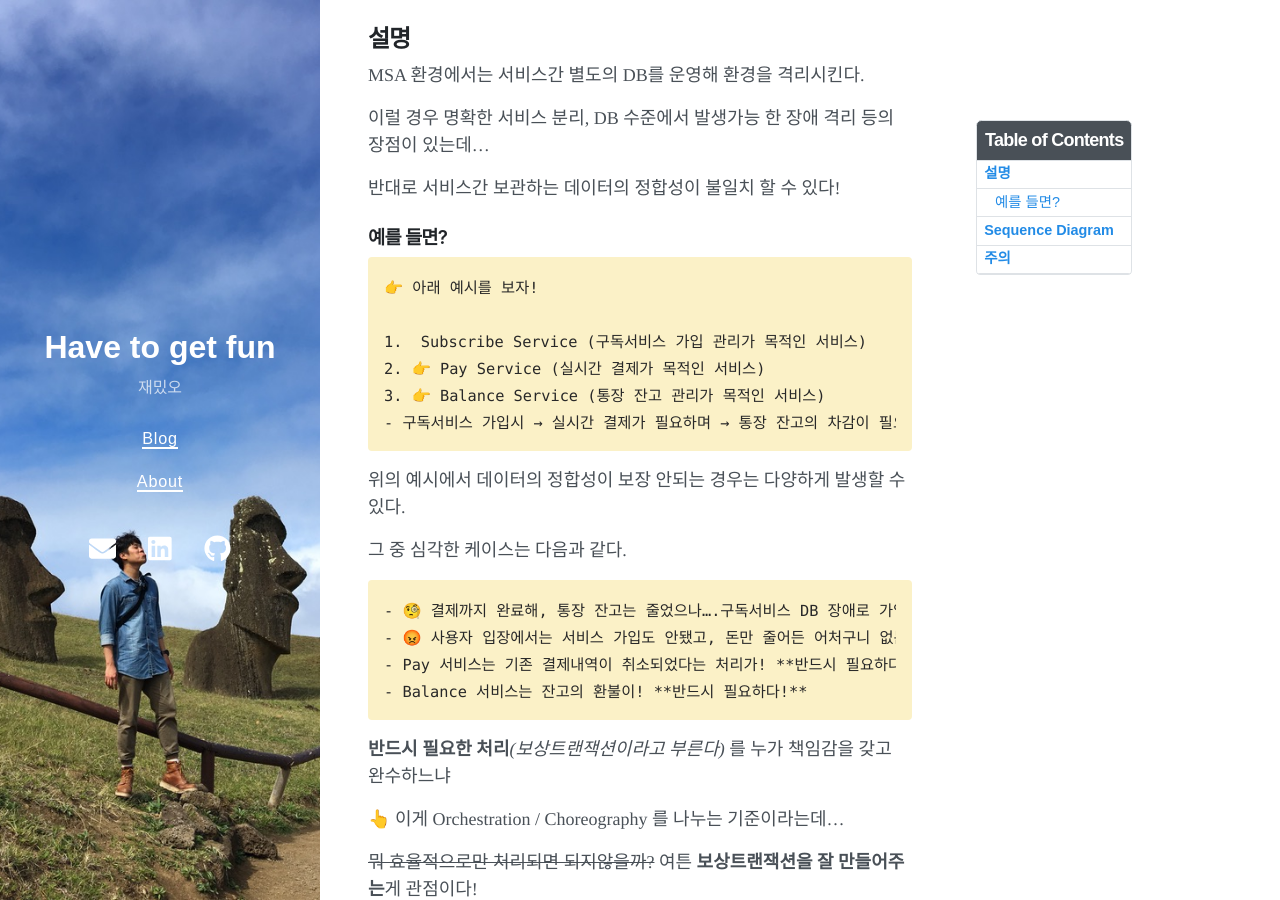
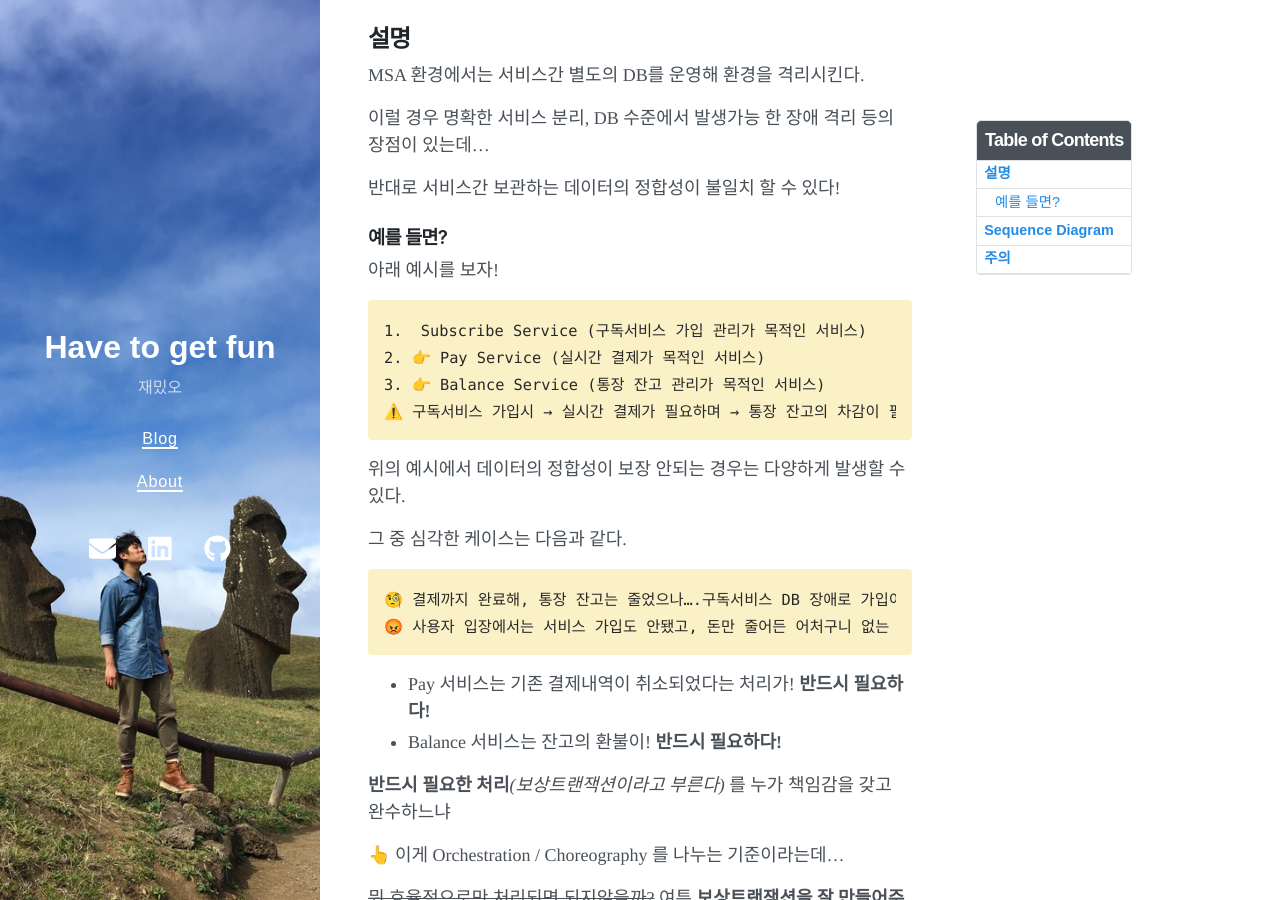
Before and after one commit to LeeJyeon/LeeJyeon.github.io, a Jekyll site: the page built from _posts/MSA/2022-09-03-SAGA(Orchestration).md, in a window 1280 px wide and 900 px high, scrolled down 198 px. Built offline with Jekyll 4.4.1, drawn with Linux system fonts in a browser that asks for light colours; nearby versions of some CDN libraries.

Commit message:
saga(orch)

```diff
--- a/_posts/MSA/2022-09-03-SAGA(Orchestration).md
+++ b/_posts/MSA/2022-09-03-SAGA(Orchestration).md
@@ -28,15 +28,13 @@ MSA 환경에서는 서비스간 별도의 DB를 운영해 환경을 격리시
 
 ### 예를 들면?
 
+아래 예시를 보자!
+
 {% highlight text %}
-
-👉 아래 예시를 보자!
-
 1.  Subscribe Service (구독서비스 가입 관리가 목적인 서비스)
 2. 👉 Pay Service (실시간 결제가 목적인 서비스)
 3. 👉 Balance Service (통장 잔고 관리가 목적인 서비스)
-- 구독서비스 가입시 → 실시간 결제가 필요하며 → 통장 잔고의 차감이 필요하다!!
-
+⚠️ 구독서비스 가입시 → 실시간 결제가 필요하며 → 통장 잔고의 차감이 필요하다!!
 {% endhighlight %}
 
 위의 예시에서 데이터의 정합성이 보장 안되는 경우는 다양하게 발생할 수 있다.
@@ -44,13 +42,12 @@ MSA 환경에서는 서비스간 별도의 DB를 운영해 환경을 격리시
 그 중 심각한 케이스는 다음과 같다.
 
 {% highlight text %}
+🧐 결제까지 완료해, 통장 잔고는 줄었으나….구독서비스 DB 장애로 가입이 실패했다!
+😡 사용자 입장에서는 서비스 가입도 안됐고, 돈만 줄어든 어처구니 없는 상황일 뿐이다!
+{% endhighlight %}
 
-- 🧐 결제까지 완료해, 통장 잔고는 줄었으나….구독서비스 DB 장애로 가입이 실패했다!
-- 😡 사용자 입장에서는 서비스 가입도 안됐고, 돈만 줄어든 어처구니 없는 상황일 뿐이다!
 - Pay 서비스는 기존 결제내역이 취소되었다는 처리가! **반드시 필요하다!**
 - Balance 서비스는 잔고의 환불이! **반드시 필요하다!**
-
-{% endhighlight %}
 
 **반드시 필요한 처리***(보상트랜잭션이라고 부른다)* 를 누가 책임감을 갖고 완수하느냐
 
```
